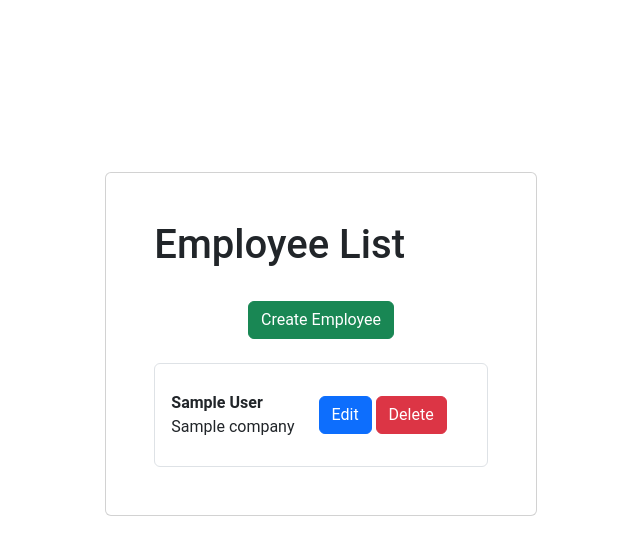
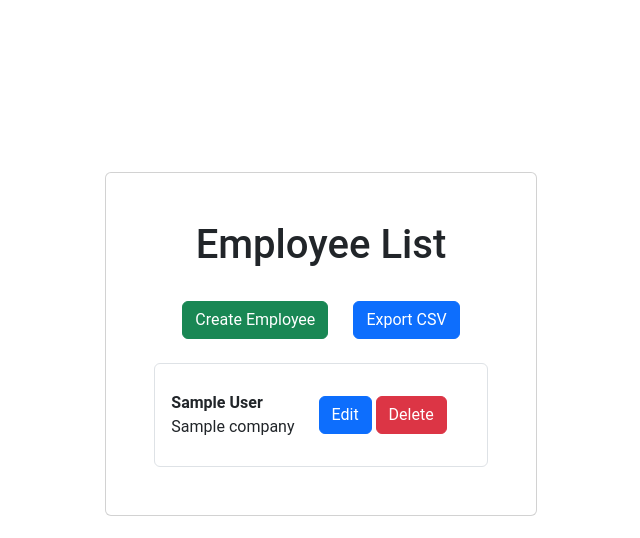
Before and after one commit to GabrielEger2/django-staff, a Django app: page /employees/ in a window 1280 px wide. Shown: the part 56-594 px from the top of the page, without its empty margins (319-959 px from the left). Run offline with Django 4.2, Linux system fonts and the light colour scheme; a user stored in the database is signed in; tables that the repository leaves empty hold one stand-in row (values such as "Sample post"); some libraries are stand-ins or nearby versions.

Commit message:
feat: add CSV exports

```diff
--- a/app/departments/urls.py
+++ b/app/departments/urls.py
@@ -1,9 +1,10 @@
 from django.urls import path
-from .views import DepartmentList, DepartmentCreate, DepartmentUpdate, DepartmentDelete
+from .views import DepartmentList, DepartmentCreate, DepartmentUpdate, DepartmentDelete, ExportCSV
 
 urlpatterns = [
     path('', DepartmentList.as_view(), name='department_list'),
     path('create/', DepartmentCreate.as_view(), name='department_create'),
     path('update/<int:pk>/', DepartmentUpdate.as_view(), name='department_update'),
     path('delete/<int:pk>/', DepartmentDelete.as_view(), name='department_delete'),
+    path('export-csv/', ExportCSV.as_view(), name='department_export_csv'),
 ]
--- a/app/employees/templates/employees/employee_list.html
+++ b/app/employees/templates/employees/employee_list.html
@@ -1,9 +1,10 @@
 {% extends 'components/lists.html' %}
 
 {% block lists %}
-    <h1>Employee List</h1>
-    <div class="d-flex justify-content-center">
-        <a class="btn btn-success my-4" href="{% url 'employee_create' %}">Create Employee</a>
+    <h1 class="text-center">Employee List</h1>
+    <div class="d-flex p-4 justify-content-between">
+        <a class="btn btn-success mx-1" href="{% url 'employee_create' %}">Create Employee</a>
+        <a class="btn btn-primary mx-1" href="{% url 'employee_export_csv' %}">Export CSV</a>
     </div>
     <div>
         <ul class="list-group">
--- a/app/employees/urls.py
+++ b/app/employees/urls.py
@@ -1,9 +1,11 @@
 from django.urls import path
-from .views import EmployeeList, EmployeeUpdate, EmployeeDelete, EmployeeCreate
+from .views import EmployeeList, EmployeeUpdate, EmployeeDelete, EmployeeCreate, ExportCSV
 
 urlpatterns = [
     path('', EmployeeList.as_view(), name='employee_list'),
     path('create/', EmployeeCreate.as_view(), name='employee_create'),
     path('update/<int:pk>', EmployeeUpdate.as_view(), name='employee_update'),
     path('delete/<int:pk>', EmployeeDelete.as_view(), name='employee_delete'),
+    path('export-csv/', ExportCSV.as_view(), name='employee_export_csv'),
+
 ]
--- a/app/employees/views.py
+++ b/app/employees/views.py
@@ -1,5 +1,7 @@
+import csv
 from django.views.generic import ListView, UpdateView, DeleteView, CreateView
 from .models import Employee, User
+from django.http import HttpResponse
 
 class EmployeeList(ListView):
     model = Employee
@@ -25,3 +27,18 @@ class EmployeeUpdate(UpdateView):
 class EmployeeDelete(DeleteView):
     model = Employee
     success_url = '/employees/'
+
+class ExportCSV(ListView):
+    model = Employee
+
+    def get(self, request, *args, **kwargs):
+        response = HttpResponse(content_type='text/csv')
+        response['Content-Disposition'] = 'attachment; filename="employees.csv"'
+
+        writer = csv.writer(response)
+        writer.writerow(['User', 'Name', 'Company'])
+
+        for obj in Employee.objects.filter(company=self.request.user.employee.company):
+            writer.writerow([obj.user, obj.name, obj.company])
+
+        return response
--- a/app/overtime_record/urls.py
+++ b/app/overtime_record/urls.py
@@ -1,9 +1,10 @@
 from django.urls import path
-from .views import OvertimeRecordList, OvertimeRecordCreate, OvertimeRecordUpdate, OvertimeRecordDelete
+from .views import OvertimeRecordList, OvertimeRecordCreate, OvertimeRecordUpdate, OvertimeRecordDelete, ExportCSV
 
 urlpatterns = [
     path('', OvertimeRecordList.as_view(), name='overtime_record_list'),
     path('create/', OvertimeRecordCreate.as_view(), name='overtime_record_create'),
     path('update/<int:pk>/', OvertimeRecordUpdate.as_view(), name='overtime_record_update'),
     path('delete/<int:pk>/', OvertimeRecordDelete.as_view(), name='overtime_record_delete'),
+    path('export-csv/', ExportCSV.as_view(), name='overtime_record_export_csv'),
 ]
```
Also changed, not shown: app/departments/templates/departments/department_list.html (+4 -3 lines), app/departments/views.py (+17 -0 lines), app/overtime_record/templates/overtime_record/overtimerecord_list.html (+4 -3 lines), app/overtime_record/views.py (+17 -0 lines).
